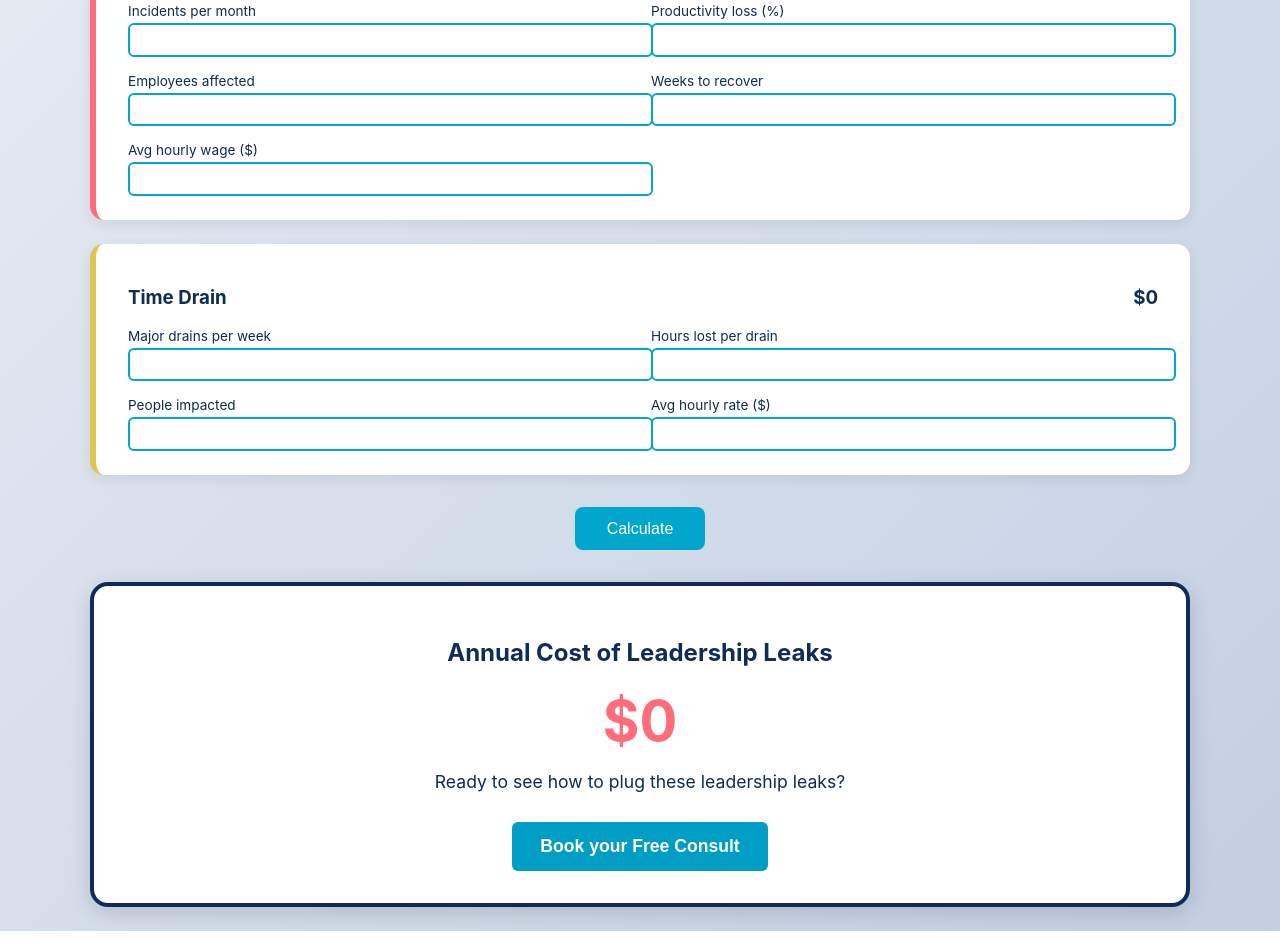
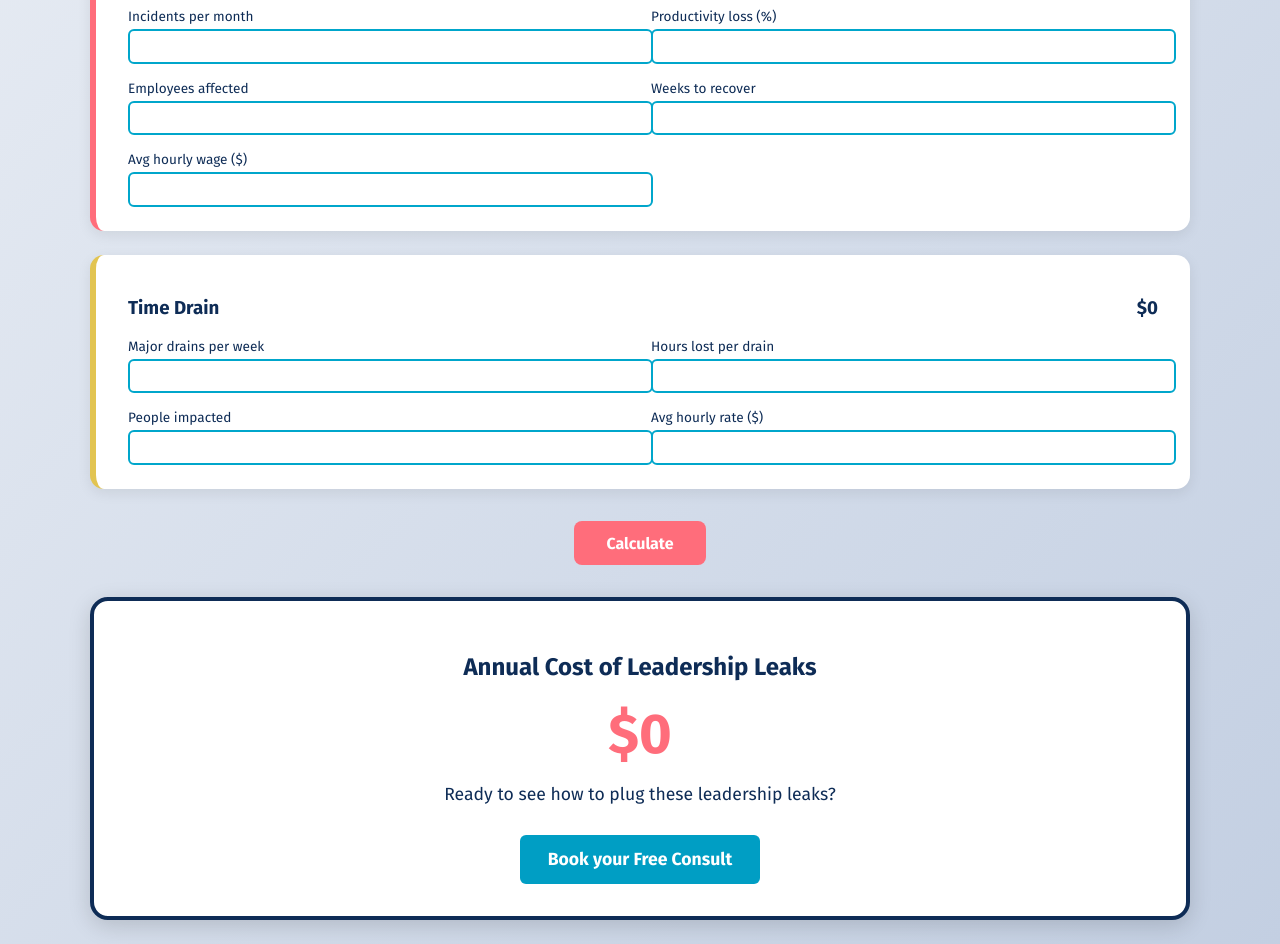
Before and after one commit to MassiveImpact/Leadership-Leaks-Calculator, a plain HTML site: page index.html in a window 1280 px wide. Shown: the part 1151-2095 px from the top of the page. Drawn offline with Linux system fonts and the light colour scheme.

Commit message:
Update index.html
Update changes.

```diff
--- a/index.html
+++ b/index.html
@@ -6,8 +6,10 @@
 <title>Leadership Leaks™ Calculator</title>
 
 <style>
+@import url('https://fonts.googleapis.com/css2?family=Fira+Sans:wght@400;700&display=swap');
+
 body {
-  font-family: Inter, system-ui, sans-serif;
+  font-family: 'Fira Sans', sans-serif;
   background: linear-gradient(135deg,#f5f7fa,#c3cfe2);
   margin:0;
   padding:1.5rem;
@@ -70,22 +72,25 @@ input {
   margin-top:0.25rem;
   border:2px solid #00a6cb;
   border-radius:6px;
+  font-family:'Fira Sans', sans-serif;
 }
 
 .subtotal {
   font-weight:bold;
 }
 
-button {
+button.calculate {
   display:block;
   margin:2rem auto;
   padding:0.8rem 2rem;
   font-size:1rem;
-  background:#00a6cb;
+  background:#ff6d7b;
   color:white;
   border:none;
   border-radius:8px;
   cursor:pointer;
+  font-family:'Fira Sans', sans-serif;
+  font-weight:bold;
 }
 
 .total {
@@ -95,6 +100,7 @@ button {
   border:4px solid #0e2c56;
   text-align:center;
   box-shadow:0 6px 22px rgba(0,0,0,0.15);
+  font-family:'Fira Sans', sans-serif;
 }
 
 .total .amount {
@@ -191,7 +197,7 @@ Enter your best estimates below, then calculate the impact to reveal the real co
 </div>
 </div>
 
-<button onclick="calculateTotal()">Calculate</button>
+<button class="calculate" onclick="calculateTotal()">Calculate</button>
 
 <div class="total">
 <h2>Annual Cost of Leadership Leaks</h2>
```
